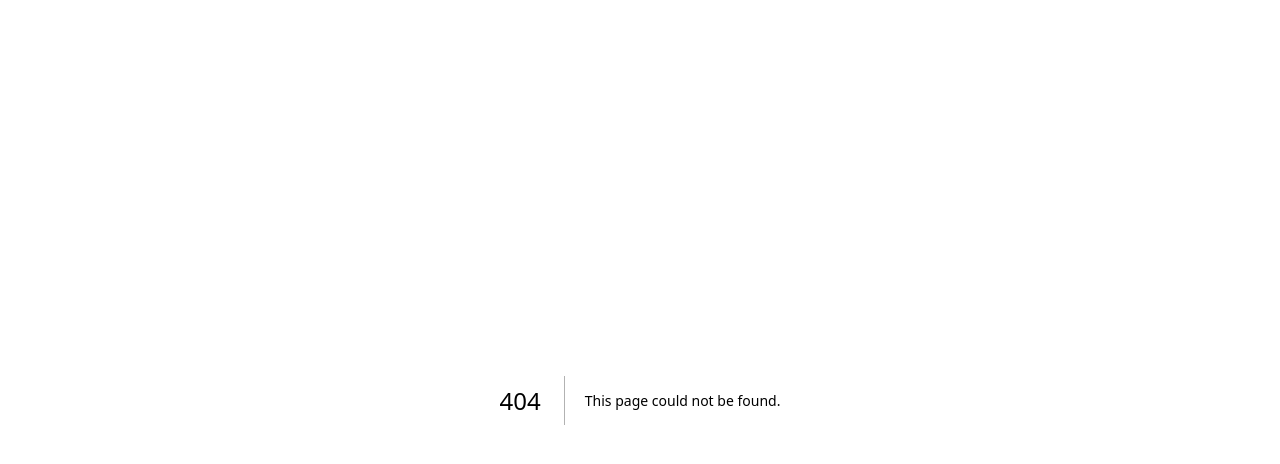
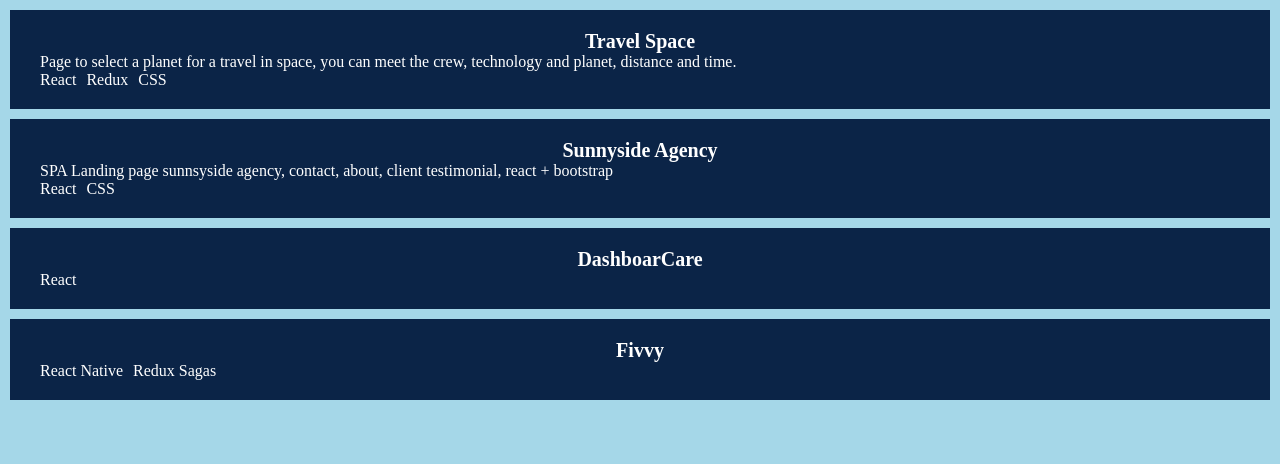
Before and after one commit to SMNahuel/Portfolio, a Next.js app: page /proyect in a window 1280 px wide. Before the commit this address had no page. Shown: the top 464 px of the page. Built offline with nearby package versions, Linux system fonts and the light colour scheme.

Commit message:
card work

```diff
--- /dev/null
+++ b/src/components/card/index.tsx
@@ -0,0 +1,26 @@
+import styles from './styles.module.css'
+
+const Card = ({ items }: any) => {
+    console.log(items);
+    return (
+        <div className={styles.card}>
+            <p>{items.name}</p>
+            <p>{items.description}</p>
+            <div className={styles.stack}>
+                {
+                    items.stack && items.stack.map((item: any) => {
+                        return (
+                            <p>
+                                {item }
+                            </p>
+                        )
+                    })
+                }
+
+            </div>
+        </div>
+    );
+
+}
+
+export default Card;
--- /dev/null
+++ b/src/components/card/styles.module.css
@@ -0,0 +1,30 @@
+.card{
+    background-color: #0B2447;
+    margin: 10px;
+    padding: 10px;
+    color: white;
+    padding: 20px;
+}
+
+.card > p:nth-child(1){
+    text-align: center;
+    cursor: pointer;
+    font-size: 20px;
+    font-weight: 700;
+}
+.card > p:nth-child(1):hover{
+    color: blue;
+
+}
+.card > p:nth-child(2){
+    margin-left: 10px;
+}
+
+.stack{
+    display: flex;
+    flex-direction: row;
+}
+
+.stack > p{
+    margin-left: 10px;
+}
--- a/src/pages/index.tsx
+++ b/src/pages/index.tsx
@@ -4,6 +4,7 @@ import { Inter } from 'next/font/google'
 import styles from '@/styles/Home.module.css'
 import ArrowDownwardIcon from '@mui/icons-material/ArrowDownward';
 import Profile from './profile/profile';
+import Proyect from './proyect';
 const inter = Inter({ subsets: ['latin'] })
 
 export default function Home() {
@@ -27,6 +28,7 @@ export default function Home() {
           <p>Works</p>
           <ArrowDownwardIcon />
         </div>
+          <Proyect />
         <div className={styles.bar}>
           <p>Skills</p>
           <ArrowDownwardIcon />
--- /dev/null
+++ b/src/pages/proyect/index.tsx
@@ -0,0 +1,18 @@
+import ListProyect from './proyects.json';
+import Card from '../../components/card';
+const Proyect = () =>{
+
+    return(
+        <div>
+            {
+                ListProyect.map((items: any, index: number)=>{
+                    return(
+                        <Card items={items}/>
+                    )
+                })
+            }
+        </div>
+    )
+}
+
+export default Proyect;
--- /dev/null
+++ b/src/pages/proyect/proyects.json
@@ -0,0 +1,30 @@
+[
+    {
+        "name" : "Travel Space",
+        "url" : "https://spacetraveltourism.netlify.app/",
+        "description" : "Page to select a planet for a travel in space, you can meet the crew, technology and planet, distance and time.",
+        "stack": ["React", "Redux", "CSS"],
+        "images": ""
+    },
+    {
+        "name" : "Sunnyside Agency",
+        "url" : "https://agencysunny.netlify.app/",
+        "description": "SPA Landing page sunnsyside agency, contact, about, client testimonial, react + bootstrap",
+        "stack" : ["React", "CSS"],
+        "images": ""
+    },
+    {
+        "name" : "DashboarCare",
+        "url" : "https://dashboarcare.netlify.app/",
+        "description": "",
+        "stack" : ["React"],
+        "images": ""
+    },
+    {
+        "name" : "Fivvy",
+        "url" : "https://www.getfivvy.com/",
+        "description": "",
+        "stack" : ["React Native", "Redux Sagas"],
+        "images": ""
+    }
+]
```
